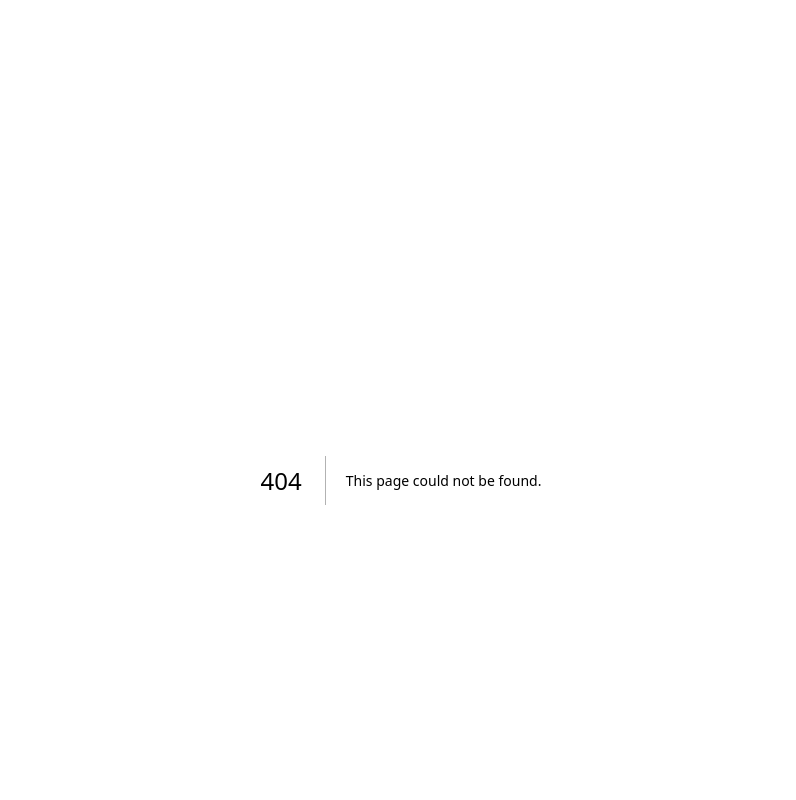
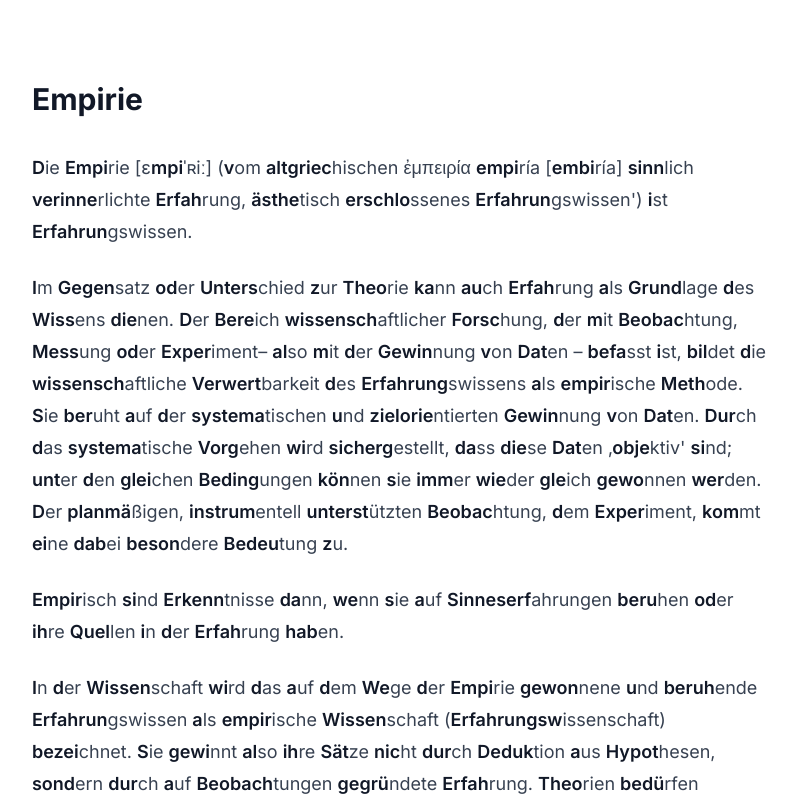
Before and after one commit to xp4u1/reading_study, a Next.js app: page /empirie/reading in a window 1280 px wide. Before the commit this address had no page. Shown: the top 800 px of the page, without its empty margins (239-1035 px from the left). Built offline with nearby package versions, Linux system fonts and the light colour scheme.

Commit message:
✨ Add dynamic routes

```diff
--- /dev/null
+++ b/app/[textId]/layout.tsx
@@ -0,0 +1,7 @@
+export default function Layout({ children }: { children: React.ReactNode }) {
+  return (
+    <main className="flex min-h-screen flex-col items-center justify-center p-7 pb-32 lg:py-20 relative">
+      {children}
+    </main>
+  );
+}
--- /dev/null
+++ b/app/[textId]/page.tsx
@@ -0,0 +1,15 @@
+import { content } from "@/content/Content";
+import { notFound, redirect } from "next/navigation";
+
+export async function generateStaticParams() {
+  return content.map((text) => {
+    textId: text.id;
+  });
+}
+
+export default function Page({ params }: { params: { textId: string } }) {
+  const text = content.find((text) => text.id == params.textId);
+  if (!text) notFound();
+
+  redirect(`/${params.textId}/reading`);
+}
--- a/app/questions/page.tsx
+++ b/app/[textId]/questions/page.tsx
@@ -1,43 +1,14 @@
-interface Question {
-  id: string;
-  text: string;
-  answers: string[];
-}
+import { content } from "@/content/Content";
+import { notFound } from "next/navigation";
 
-const questions: Question[] = [
-  {
-    id: "hauptunterschied-empirie-theorie",
-    text: "Was ist der Hauptunterschied zwischen Empirie und Theorie?",
-    answers: [
-      "Empirie basiert auf Deduktion, während Theorie auf Beobachtung beruht.",
-      "Empirie stützt sich auf sinnliche Erfahrungen, während Theorie abstrakte Konzepte umfasst.",
-      "Empirie verwendet experimentelle Daten, während Theorie mathematische Modelle nutzt.",
-      "Empirie wird durch Induktion bestätigt, während Theorie auf Intuition basiert.",
-    ],
-  },
-  {
-    id: "wichtigste-methode-objektiv",
-    text: "Was ist eine wichtige Methode, um sicherzustellen, dass empirische Daten objektiv sind?",
-    answers: [
-      "Deduktion",
-      "Abstraktion",
-      "Systematische Beobachtung",
-      "Intuition",
-    ],
-  },
-  {
-    id: "rolle-vorhersagen",
-    text: "Welche Rolle spielen Vorhersagen in der Überprüfung von Theorien mithilfe empirischer Methoden?",
-    answers: [
-      "Vorhersagen sind in der empirischen Wissenschaft nicht relevant.",
-      "Vorhersagen werden durch Deduktion aus Theorien abgeleitet.",
-      "Vorhersagen werden durch Induktion aus Beobachtungen abgeleitet.",
-      "Vorhersagen haben keine Bedeutung für die Wissenschaftstheorie.",
-    ],
-  },
-];
+export default function QuestionsPage({
+  params,
+}: {
+  params: { textId: string };
+}) {
+  const text = content.find((text) => text.id == params.textId);
+  if (!text) notFound();
 
-export default function QuestionsPage() {
   async function submitForm(formData: FormData) {
     "use server";
 
@@ -58,7 +29,7 @@ export default function QuestionsPage() {
         Browser.
       </p>
 
-      {questions.map((question, index) => (
+      {text.questions.map((question, index) => (
         <>
           <h3>Frage {index + 1}</h3>
           <p>{question.text}</p>
--- a/app/reading/page.tsx
+++ b/app/[textId]/reading/page.tsx
@@ -1,15 +1,24 @@
-import EmpirieBionic from "@/content/empirie-bionic.mdx";
+import { notFound } from "next/navigation";
+
+import { content } from "@/content/Content";
 import FloatingNavButton from "@/components/FloatingNavButton";
 
-export default function ReadingPage() {
+export default function ReadingPage({
+  params,
+}: {
+  params: { textId: string };
+}) {
+  const text = content.find((text) => text.id == params.textId);
+  if (!text) notFound();
+
   return (
     <>
       <article className="prose prose-lg dark:prose-invert">
-        <EmpirieBionic />
+        {text.bionicComponent}
       </article>
 
       {/* <p className="absolute bottom-5 left-5 text-slate-500">00:20</p> */}
-      <FloatingNavButton link="/questions">
+      <FloatingNavButton link="./questions">
         <svg
           xmlns="http://www.w3.org/2000/svg"
           fill="none"
--- a/app/compare/page.tsx
+++ b/app/compare/page.tsx
@@ -3,7 +3,7 @@ import EmpirieBionic from "@/content/empirie-bionic.mdx";
 
 export default function Home() {
   return (
-    <div className="flex min-h-screen flex-row items-center justify-center p-24 space-x-28">
+    <main className="flex min-h-screen flex-row items-center justify-center p-24 space-x-28">
       <article className="prose prose-lg dark:prose-invert">
         <Empirie />
       </article>
@@ -11,6 +11,6 @@ export default function Home() {
       <article className="prose prose-lg dark:prose-invert">
         <EmpirieBionic />
       </article>
-    </div>
+    </main>
   );
 }
--- a/app/intro/page.tsx
+++ b/app/intro/page.tsx
@@ -7,7 +7,7 @@ export default function IntroPage() {
   const [consent, setConsent] = useState(false);
 
   return (
-    <>
+    <main className="flex min-h-screen flex-col items-center justify-center p-7 pb-32 lg:py-20 relative">
       <article className="prose prose-lg dark:prose-invert">
         <h1>Willkommen</h1>
 
@@ -50,6 +50,6 @@ export default function IntroPage() {
           </svg>
         </FloatingNavButton>
       )}
-    </>
+    </main>
   );
 }
--- a/app/layout.tsx
+++ b/app/layout.tsx
@@ -27,11 +27,7 @@ export default function RootLayout({
 }) {
   return (
     <html lang="de">
-      <body className={inter.className}>
-        <main className="flex min-h-screen flex-col items-center justify-center p-7 pb-32 lg:py-20 relative">
-          {children}
-        </main>
-      </body>
+      <body className={inter.className}>{children}</body>
     </html>
   );
 }
--- a/app/page.tsx
+++ b/app/page.tsx
@@ -2,7 +2,7 @@ import Link from "next/link";
 
 export default function Home() {
   return (
-    <>
+    <main className="flex min-h-screen flex-col items-center justify-between p-24">
       <div className="z-10 max-w-5xl w-full items-center justify-between font-mono text-sm lg:flex">
         <div className="fixed bottom-0 left-0 flex h-48 w-full items-end justify-center bg-gradient-to-t from-white via-white dark:from-black dark:via-black lg:static lg:h-auto lg:w-auto lg:bg-none" />
       </div>
@@ -11,9 +11,7 @@ export default function Home() {
         <h1 className="relative text-5xl font-bold">Prototyp</h1>
       </div>
 
-      {/* TODO: Fix this on mobile */}
-      {/* Parent layout has to have `justify-between` so this div does not need `absolute bottom-20` */}
-      <div className="absolute bottom-20 mb-32 grid text-center lg:max-w-5xl lg:w-full lg:mb-0 lg:grid-cols-4 lg:text-left">
+      <div className="mb-32 grid text-center lg:max-w-5xl lg:w-full lg:mb-0 lg:grid-cols-4 lg:text-left">
         <Link
           href="/intro"
           className="group rounded-lg border border-transparent px-5 py-4 transition-colors hover:border-gray-300 hover:bg-gray-100 hover:dark:border-neutral-700 hover:dark:bg-neutral-800/30"
@@ -82,6 +80,6 @@ export default function Home() {
           </p>
         </Link>
       </div>
-    </>
+    </main>
   );
 }
--- /dev/null
+++ b/content/Content.tsx
@@ -0,0 +1,55 @@
+import Empirie from "./empirie.mdx";
+import EmpirieBionic from "./empirie-bionic.mdx";
+
+export interface Question {
+  id: string;
+  text: string;
+  answers: string[];
+}
+
+export interface Text {
+  id: string;
+  component: JSX.Element;
+  bionicComponent: JSX.Element;
+  questions: Question[];
+}
+
+export const content: Text[] = [
+  {
+    id: "empirie",
+    component: <Empirie />,
+    bionicComponent: <EmpirieBionic />,
+    questions: [
+      {
+        id: "hauptunterschied-empirie-theorie",
+        text: "Was ist der Hauptunterschied zwischen Empirie und Theorie?",
+        answers: [
+          "Empirie basiert auf Deduktion, während Theorie auf Beobachtung beruht.",
+          "Empirie stützt sich auf sinnliche Erfahrungen, während Theorie abstrakte Konzepte umfasst.",
+          "Empirie verwendet experimentelle Daten, während Theorie mathematische Modelle nutzt.",
+          "Empirie wird durch Induktion bestätigt, während Theorie auf Intuition basiert.",
+        ],
+      },
+      {
+        id: "wichtigste-methode-objektiv",
+        text: "Was ist eine wichtige Methode, um sicherzustellen, dass empirische Daten objektiv sind?",
+        answers: [
+          "Deduktion",
+          "Abstraktion",
+          "Systematische Beobachtung",
+          "Intuition",
+        ],
+      },
+      {
+        id: "rolle-vorhersagen",
+        text: "Welche Rolle spielen Vorhersagen in der Überprüfung von Theorien mithilfe empirischer Methoden?",
+        answers: [
+          "Vorhersagen sind in der empirischen Wissenschaft nicht relevant.",
+          "Vorhersagen werden durch Deduktion aus Theorien abgeleitet.",
+          "Vorhersagen werden durch Induktion aus Beobachtungen abgeleitet.",
+          "Vorhersagen haben keine Bedeutung für die Wissenschaftstheorie.",
+        ],
+      },
+    ],
+  },
+];
```
